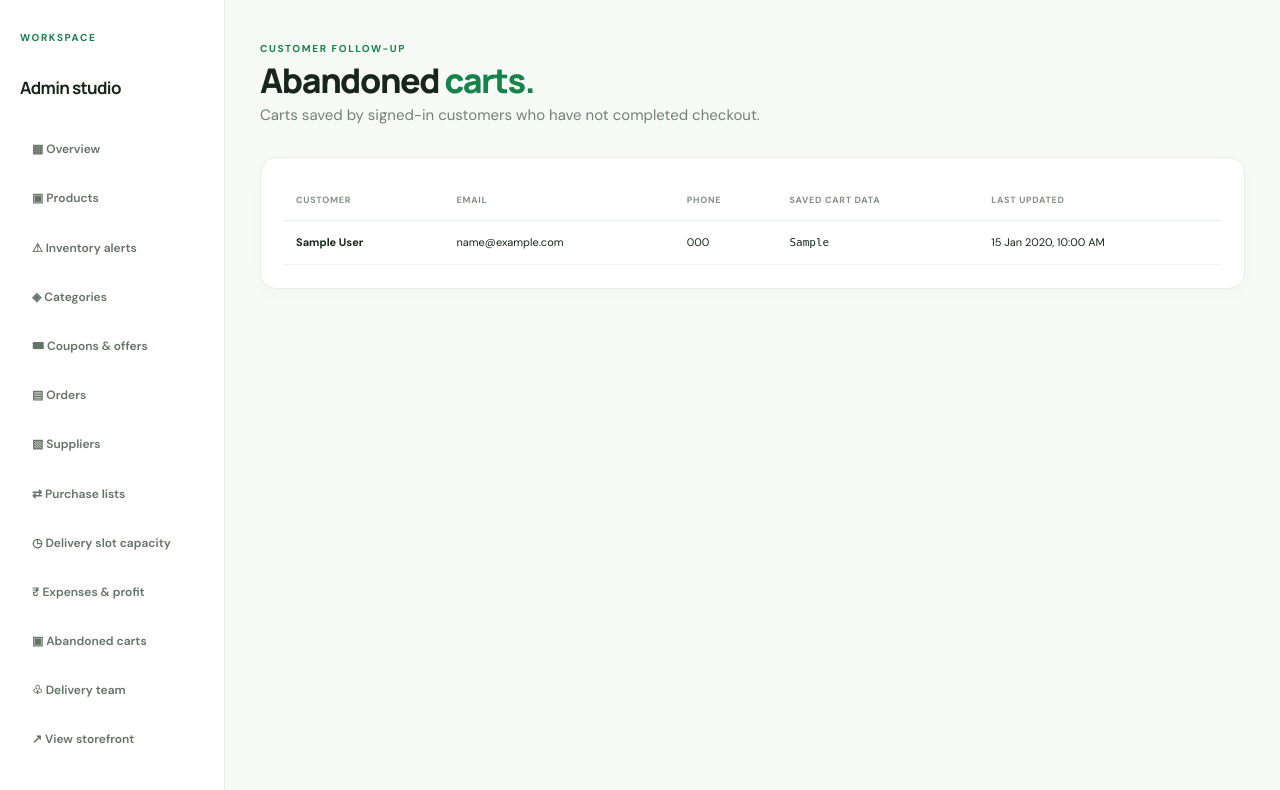
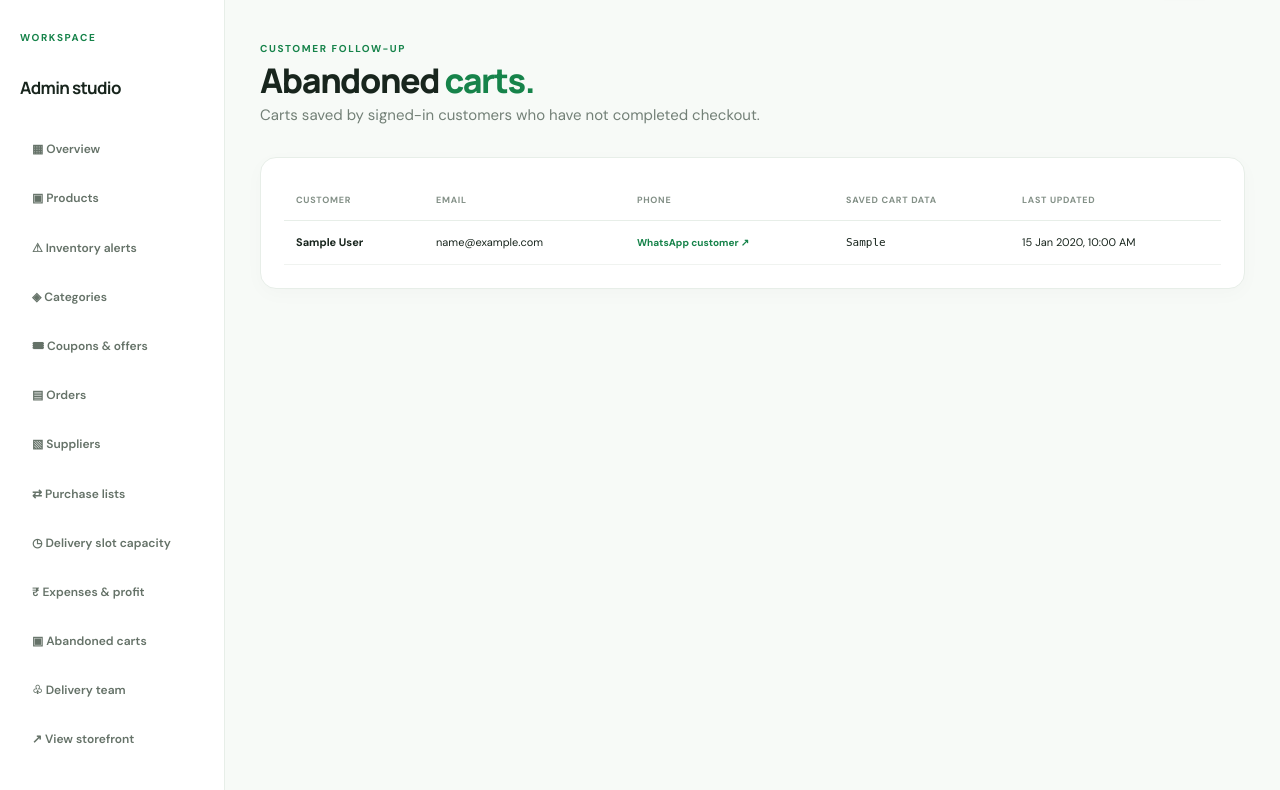
Before and after one commit to Dharun7715/Tharai-Basket, a Flask app: template app/templates/admin/abandoned_carts.html in a window 1280 px wide. Shown: the part 82-872 px from the top of the page. Run offline with Flask 3, Linux system fonts and the light colour scheme; the template is opened without the code that fills it: values that come from a table or form of the project are taken from there, others are empty; tables that the repository leaves empty hold one stand-in row (values such as "Sample post"); some libraries are stand-ins or nearby versions.

Commit message:
Add manual WhatsApp follow-up for abandoned carts

```diff
--- a/app/templates/admin/abandoned_carts.html
+++ b/app/templates/admin/abandoned_carts.html
@@ -3,6 +3,6 @@
 {% block admin_content %}
 <div class="admin-top"><div><span class="eyebrow">CUSTOMER FOLLOW-UP</span><h1>Abandoned <em>carts.</em></h1><p class="muted">Carts saved by signed-in customers who have not completed checkout.</p></div></div>
 <div class="admin-panel"><div class="table-wrap"><table><thead><tr><th>Customer</th><th>Email</th><th>Phone</th><th>Saved cart data</th><th>Last updated</th></tr></thead><tbody>
-{% for cart in carts %}<tr><td><strong>{{ cart.user.name if cart.user else 'Customer' }}</strong></td><td>{{ cart.user.email if cart.user else '—' }}</td><td>{{ cart.user.phone if cart.user else '—' }}</td><td><code style="white-space:normal;word-break:break-word">{{ cart.cart_data }}</code></td><td>{{ cart.updated_at.strftime('%d %b %Y, %I:%M %p') }}</td></tr>{% else %}<tr><td colspan="5">No abandoned carts captured yet. Only logged-in customer carts are tracked.</td></tr>{% endfor %}
+{% for cart in carts %}<tr><td><strong>{{ cart.user.name if cart.user else 'Customer' }}</strong></td><td>{{ cart.user.email if cart.user else '—' }}</td><td>{% if cart.user and cart.user.phone %}<a class="table-action" href="https://wa.me/{{ cart.user.phone|replace('+','')|replace(' ','') }}?text={{ ('Hi ' ~ cart.user.name ~ ', you still have items in your Tharai Basket. You can continue shopping here: https://tharai-basket.onrender.com/cart')|urlencode }}" target="_blank" rel="noopener">WhatsApp customer ↗</a>{% else %}—{% endif %}</td><td><code style="white-space:normal;word-break:break-word">{{ cart.cart_data }}</code></td><td>{{ cart.updated_at.strftime('%d %b %Y, %I:%M %p') }}</td></tr>{% else %}<tr><td colspan="5">No abandoned carts captured yet. Only logged-in customer carts are tracked.</td></tr>{% endfor %}
 </tbody></table></div></div>
 {% endblock %}
```
